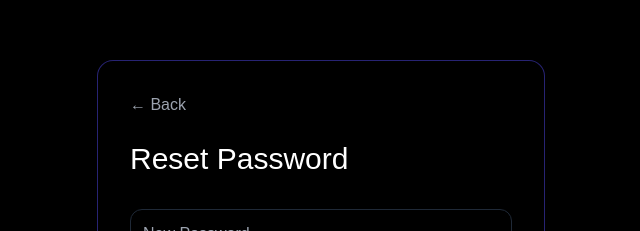
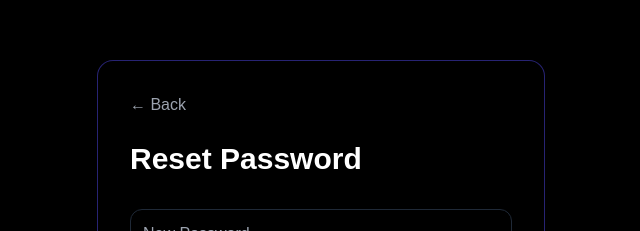
Before and after one commit to Rishij4/ForgeMobile_frontend, a React (Vite) app: page /reset-password in a window 1280 px wide. Shown: the part 190-421 px from the top of the page, without its empty margins (319-959 px from the left). Built offline with nearby package versions, Linux system fonts and the light colour scheme; no server answers.

Commit message:
Update ResetPassword.jsx

```diff
--- a/src/pages/ResetPassword.jsx
+++ b/src/pages/ResetPassword.jsx
@@ -5,14 +5,15 @@ import {
   useNavigate,
 } from "react-router-dom";
 
-import { toast } from "react-hot-toast";
+import { toast } from "react-toastify";
+import { motion } from "framer-motion";
 import API from "../services/api";
 
 const ResetPassword = () => {
   const [password, setPassword] = useState("");
+  const [loading, setLoading] = useState(false);
 
   const location = useLocation();
-
   const navigate = useNavigate();
 
   const email = location.state?.email;
@@ -20,35 +21,47 @@ const ResetPassword = () => {
   const handleSubmit = async (e) => {
     e.preventDefault();
 
+    setLoading(true);
+
     try {
       await API.post("/auth/reset-password", {
         email,
         password,
       });
 
-      toast.success("Password updated");
+      toast.success("Password updated successfully ✓");
 
+      // wait so toast is visible
       setTimeout(() => {
         navigate("/login");
-      }, 1500);
+      }, 2200);
 
     } catch (error) {
       toast.error(
         error.response?.data?.message || "Reset failed"
       );
+    } finally {
+      setLoading(false);
     }
   };
 
   return (
-    <div className="min-h-screen bg-black flex items-center justify-center px-6">
-
+    <motion.div
+      initial={{ opacity: 0, x: 40 }}
+      animate={{ opacity: 1, x: 0 }}
+      transition={{ duration: 0.45 }}
+      className="min-h-screen bg-black flex items-center justify-center px-6"
+    >
       <div className="w-full max-w-md bg-black/40 p-8 rounded-2xl border border-indigo-600/50">
 
-        <Link to="/login" className="text-gray-400">
+        <Link
+          to="/login"
+          className="text-gray-400 hover:text-white transition"
+        >
           ← Back
         </Link>
 
-        <h1 className="text-3xl text-white mt-6 mb-8">
+        <h1 className="text-3xl text-white mt-6 mb-8 font-bold">
           Reset Password
         </h1>
 
@@ -61,16 +74,20 @@ const ResetPassword = () => {
             onChange={(e) =>
               setPassword(e.target.value)
             }
+            disabled={loading}
             className="w-full bg-black border border-gray-800 rounded-xl p-3 text-white mb-5"
           />
 
-          <button className="w-full bg-indigo-600 text-white py-3 rounded-xl">
-            Reset Password
+          <button
+            disabled={loading}
+            className="w-full bg-indigo-600 hover:bg-indigo-500 transition text-white py-3 rounded-xl"
+          >
+            {loading ? "Updating..." : "Reset Password"}
           </button>
 
         </form>
       </div>
-    </div>
+    </motion.div>
   );
 };
 
```
